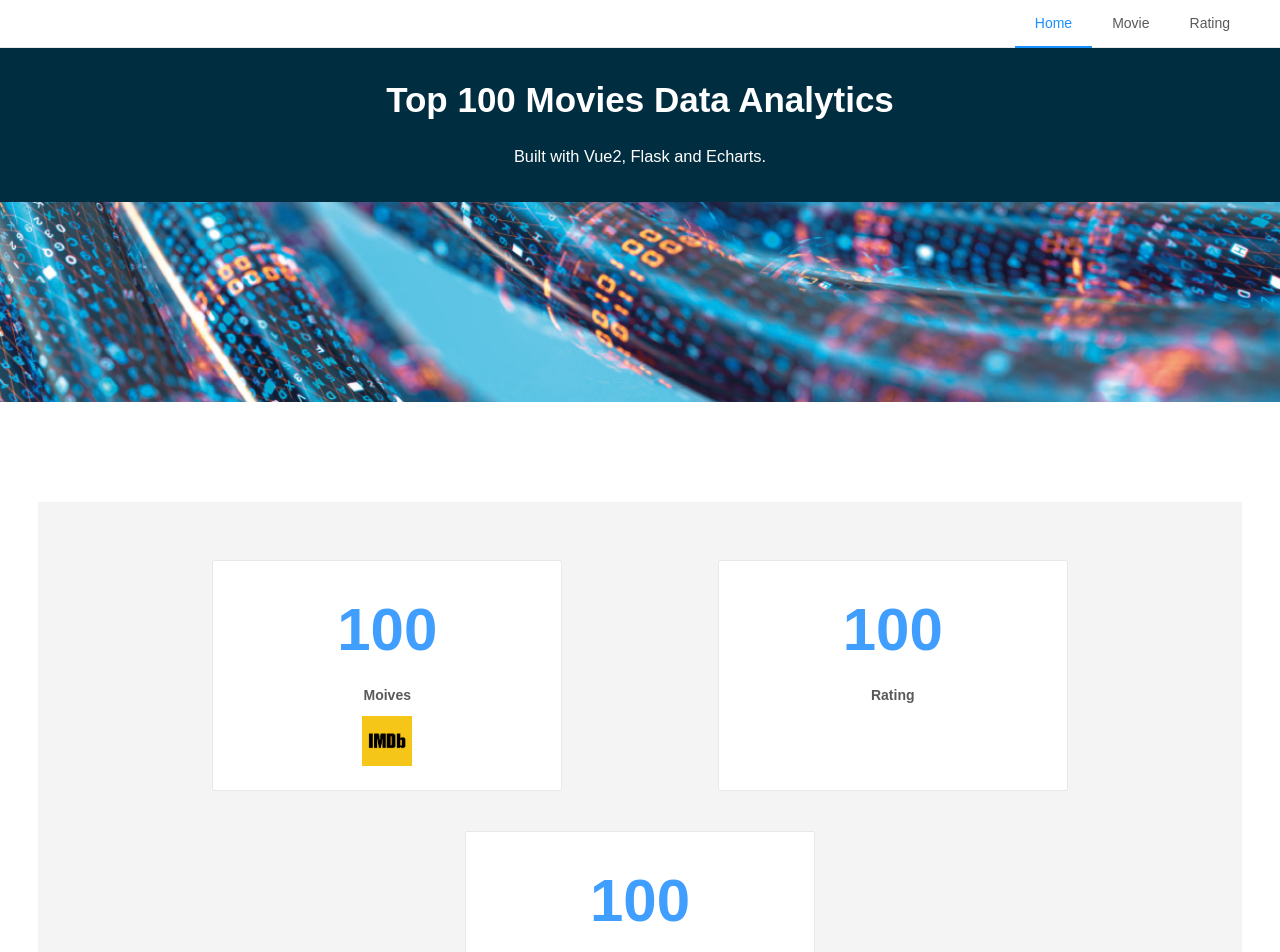
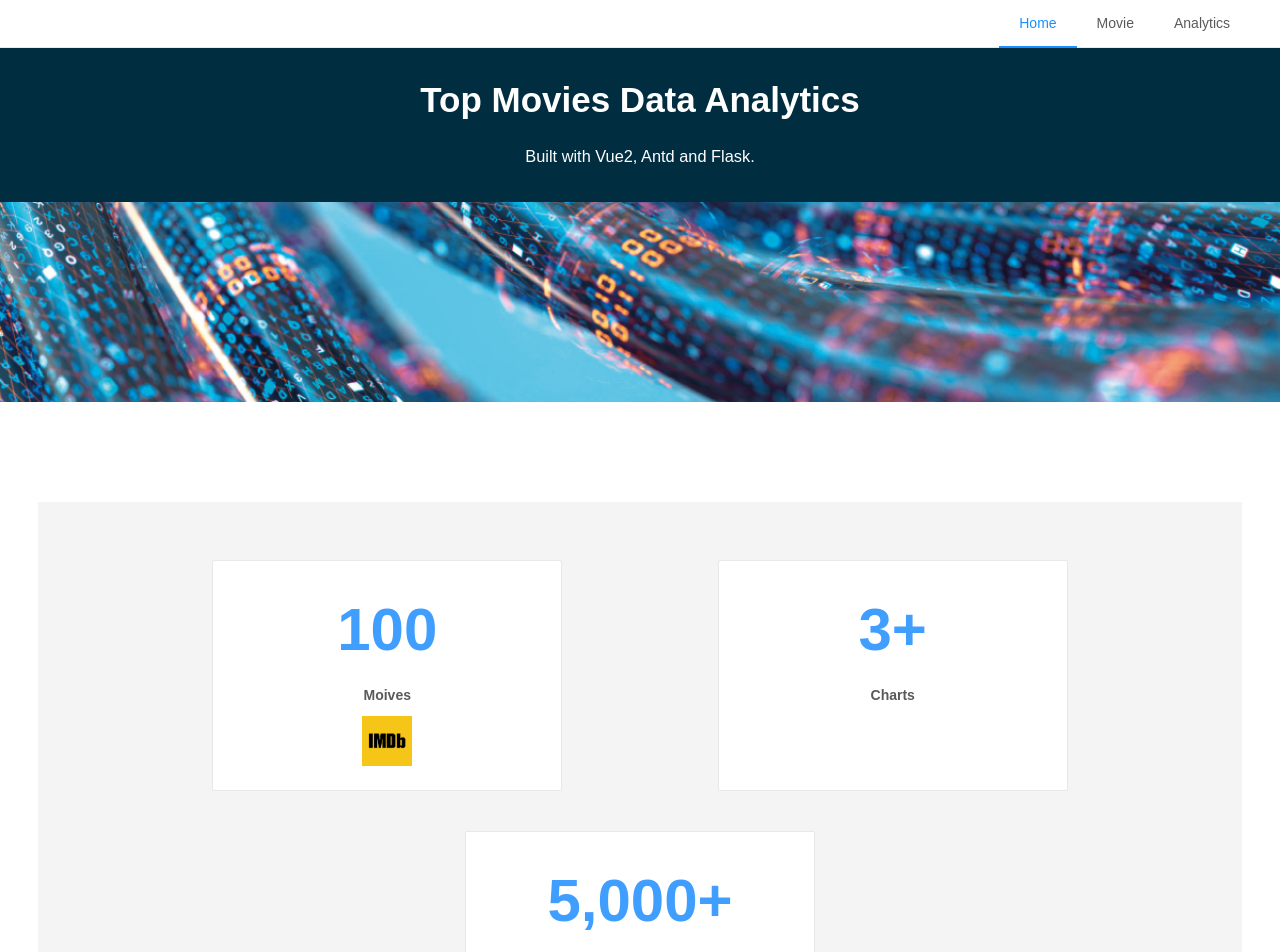
Before and after one commit to Janicecy/vue-top-movies, a Vue app in the folder client/: page /home in a window 1280 px wide. Shown: the top 952 px of the page. Built offline with nearby package versions, Linux system fonts and the light colour scheme.

Commit message:
rename nav bar

```diff
--- a/client/src/components/Navbar.vue
+++ b/client/src/components/Navbar.vue
@@ -15,7 +15,7 @@ export default {
       menus: {
         "/home": "Home",
         "/movie": "Movie",
-        "/rating": "Rating",
+        "/analytics": "Analytics",
       },
       activeIndex: ["/home"],
     };
--- a/client/src/pages/Home.vue
+++ b/client/src/pages/Home.vue
@@ -2,8 +2,8 @@
   <div class="text-center">
     <div class="header">
       <div class="header-text">
-        <h1>Top 100 Movies Data Analytics</h1>
-        <h3>Built with Vue2, Flask and Echarts.</h3>
+        <h1>Top Movies Data Analytics</h1>
+        <h3>Built with Vue2, Antd and Flask.</h3>
       </div>
       <img id="header-img" src="../assets/header.jpg" alt="" />
     </div>
@@ -16,16 +16,16 @@
         <img class="logo" src="../assets/imdb_logo.png" alt="">
       </a-card>
 
-      <a-card hoverable class="box-card" @click.native="routeTo('rating')">
-        <a-icon class="icon" theme="filled" type="star" />
-        <div class="num">100</div>
-        <div class="text">Rating</div>
+      <a-card hoverable class="box-card" @click.native="routeTo('chart')">
+        <a-icon type="area-chart" class="icon"  />
+        <div class="num">3+</div>
+        <div class="text">Charts</div>
       </a-card>
 
       <a-card hoverable class="box-card">
-        <a-icon type="area-chart" class="icon"  />
-        <div class="num">100</div>
-        <div class="text">Charts</div>
+        <a-icon type="dot-chart" class="icon" />
+        <div class="num">5,000+</div>
+        <div class="text">Analytics</div>
       </a-card>
     </div>
   </div>
--- a/client/src/router/index.js
+++ b/client/src/router/index.js
@@ -19,8 +19,13 @@ export default new VueRouter({
             component: MovieList
         },
         {
-            name: 'rating',
-            path: '/rating',
+            name: 'chart',
+            path: '/charts',
+            component: Rating
+        },
+        {
+            name: 'Analytics',
+            path: '/analytics',
             component: Rating
         }
 
```
